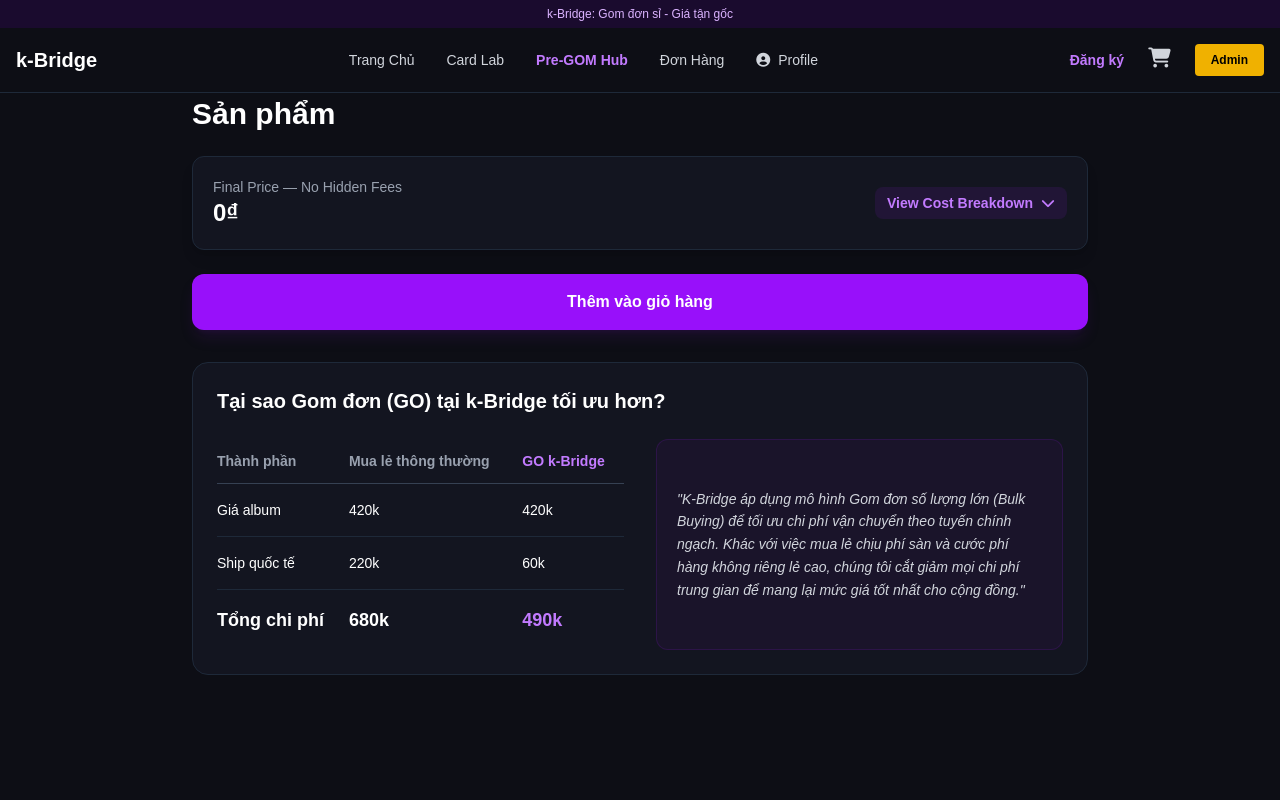
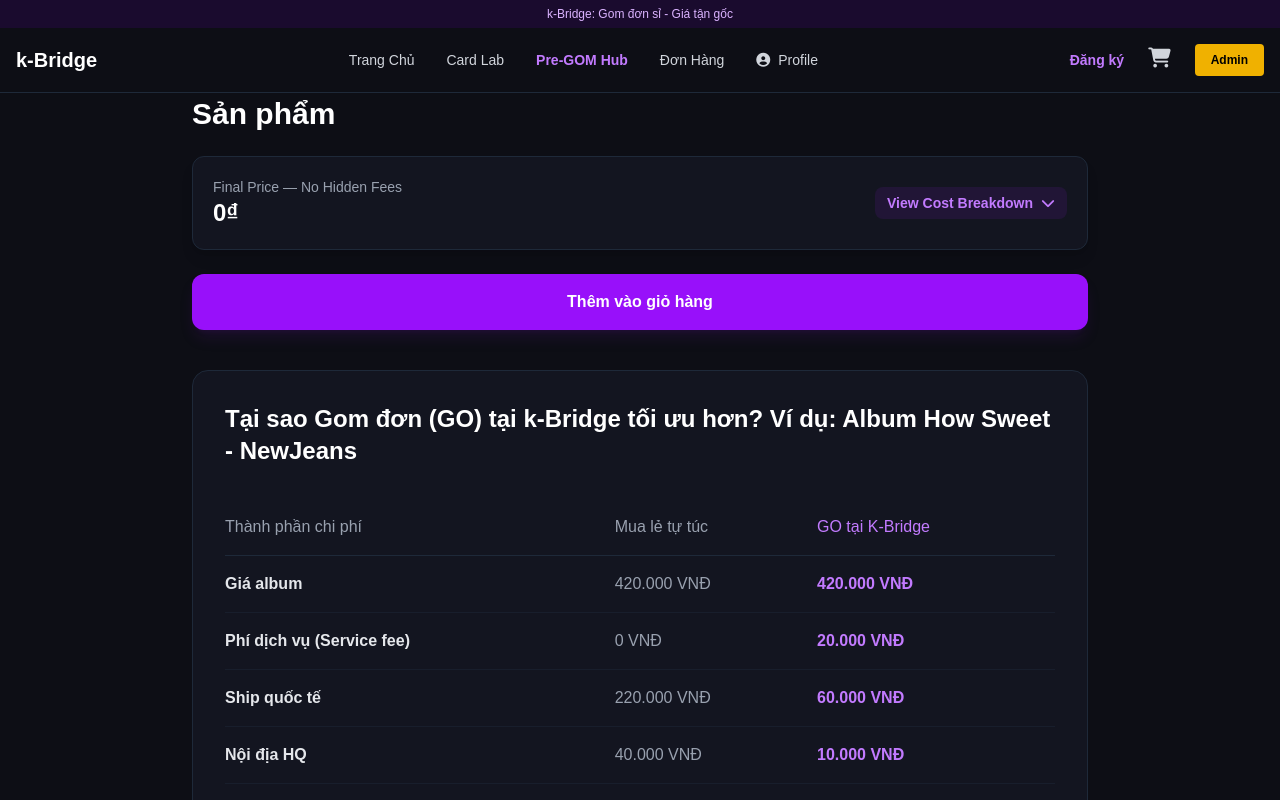
Before and after one commit to vi9054798-cell/k-bridge-project, a Next.js app: page /products/1 in a window 1280 px wide. Shown: the top 800 px of the page. Built offline with nearby package versions, Linux system fonts and the light colour scheme.

Commit message:
Update: Comparison table with detailed cost breakdown for NewJeans How Sweet

```diff
--- a/components/PriceComparison.tsx
+++ b/components/PriceComparison.tsx
@@ -2,34 +2,44 @@
 import React from 'react';
 
 export default function PriceComparison() {
+  const comparisonData = [
+    { label: "Giá album", le: "420.000 VNĐ", kbridge: "420.000 VNĐ" },
+    { label: "Phí dịch vụ (Service fee)", le: "0 VNĐ", kbridge: "20.000 VNĐ" },
+    { label: "Ship quốc tế", le: "220.000 VNĐ", kbridge: "60.000 VNĐ" },
+    { label: "Nội địa HQ", le: "40.000 VNĐ", kbridge: "10.000 VNĐ" },
+    { label: "Tổng (Final Price)", le: "680.000 VNĐ", kbridge: "510.000 VNĐ" },
+  ];
+
   return (
-    <div className="bg-[#131520] p-6 rounded-2xl border border-gray-800 my-8">
-      <h3 className="text-xl font-bold mb-6 text-white">Tại sao Gom đơn (GO) tại k-Bridge tối ưu hơn?</h3>
-      <div className="grid grid-cols-1 md:grid-cols-2 gap-8">
-        {/* Bảng so sánh */}
+    <div className="bg-[#131520] p-8 rounded-2xl border border-gray-800 my-10">
+      {/* Tiêu đề mới theo yêu cầu */}
+      <h2 className="text-2xl font-bold text-white mb-8">
+        Tại sao Gom đơn (GO) tại k-Bridge tối ưu hơn? Ví dụ: Album How Sweet - NewJeans
+      </h2>
+
       <div className="overflow-x-auto">
-          <table className="w-full text-sm text-left">
-            <thead className="text-gray-400 border-b border-gray-700">
-              <tr>
-                <th className="py-3">Thành phần</th>
-                <th className="py-3">Mua lẻ thông thường</th>
-                <th className="py-3 text-purple-400">GO k-Bridge</th>
+        <table className="w-full text-left border-collapse">
+          <thead>
+            <tr className="text-gray-400 border-b border-gray-800">
+              <th className="py-4 font-normal">Thành phần chi phí</th>
+              <th className="py-4 font-normal">Mua lẻ tự túc</th>
+              <th className="py-4 font-normal text-purple-400">GO tại K-Bridge</th>
             </tr>
           </thead>
-            <tbody className="divide-y divide-gray-800 text-white">
-              <tr><td className="py-4">Giá album</td><td>420k</td><td>420k</td></tr>
-              <tr><td className="py-4">Ship quốc tế</td><td>220k</td><td>60k</td></tr>
-              <tr><td className="py-4 font-bold text-lg">Tổng chi phí</td><td className="font-bold text-lg">680k</td><td className="font-bold text-lg text-purple-400">490k</td></tr>
+          <tbody>
+            {comparisonData.map((row, index) => (
+              <tr key={index} className="border-b border-gray-800/50">
+                <td className="py-4 font-bold text-gray-200">{row.label}</td>
+                <td className="py-4 text-gray-400">{row.le}</td>
+                <td className="py-4 font-bold text-purple-400">{row.kbridge}</td>
+              </tr>
+            ))}
           </tbody>
         </table>
       </div>
 
-        {/* Thông điệp minh bạch */}
-        <div className="bg-purple-900/10 p-5 rounded-xl border border-purple-900/30 flex flex-col justify-center">
-          <p className="text-sm text-gray-300 leading-relaxed italic">
+      <div className="mt-8 p-6 bg-[#0d0e15] rounded-xl border border-gray-800 italic text-gray-400 text-sm leading-relaxed">
         "K-Bridge áp dụng mô hình Gom đơn số lượng lớn (Bulk Buying) để tối ưu chi phí vận chuyển theo tuyến chính ngạch. Khác với việc mua lẻ chịu phí sàn và cước phí hàng không riêng lẻ cao, chúng tôi cắt giảm mọi chi phí trung gian để mang lại mức giá tốt nhất cho cộng đồng."
-          </p>
-        </div>
       </div>
     </div>
   );
```
Lines whose indentation alone changed are shown as unchanged.
